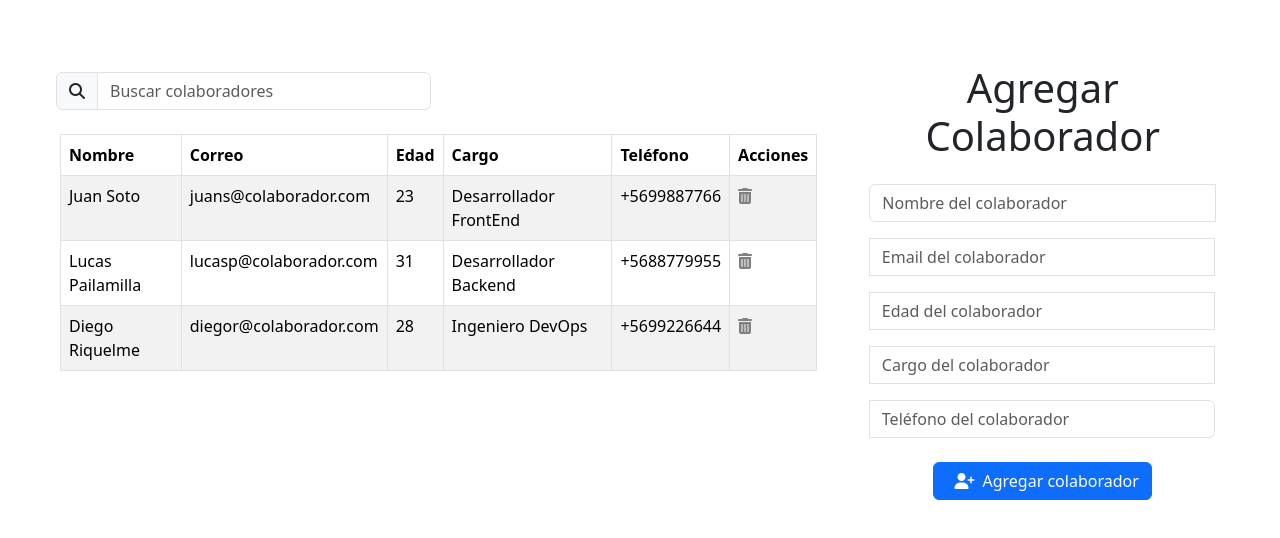
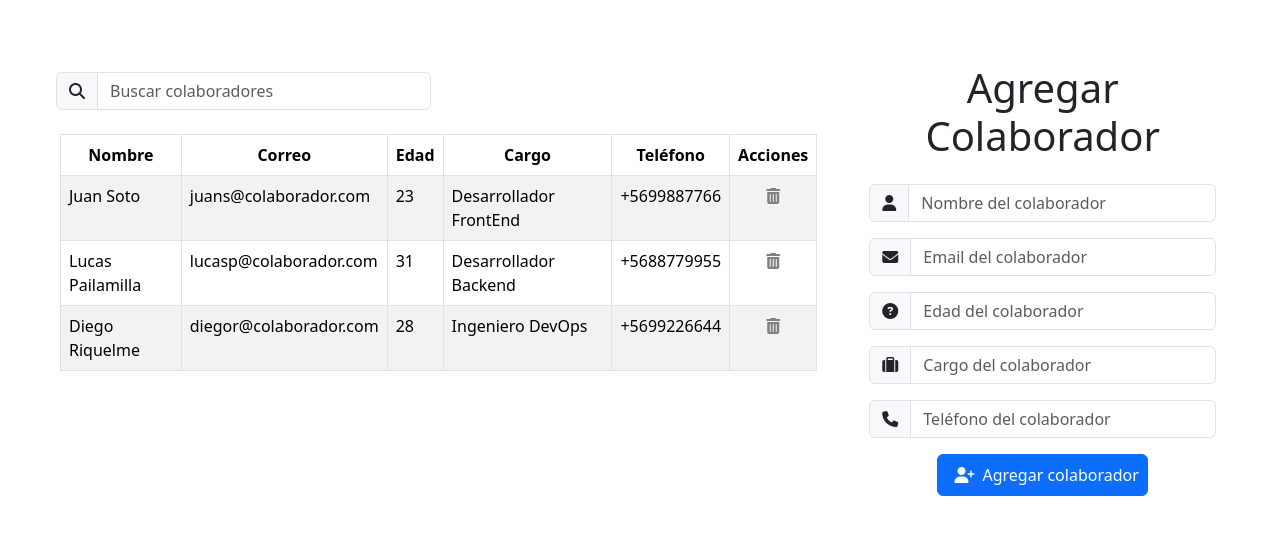
Before and after one commit to holydoritoz/renderizado-dinamico-React, a React (Vite) app: page / in a window 1280 px wide. Shown: the top 538 px of the page. Built offline with nearby package versions, Linux system fonts and the light colour scheme.

Commit message:
adding icons to Formulario

```diff
--- a/src/components/Buscador.jsx
+++ b/src/components/Buscador.jsx
@@ -21,7 +21,7 @@ function Buscador({ colaboradores, setColaboradores, filterColaboradores }) {
             type="text"
             placeholder="Buscar colaboradores"
             value={searchTerm}
-              onChange={(event) => setSearchTerm(event.target.value)} // Puedes usar setSearchTerm directamente aquí
+            onChange={(event) => setSearchTerm(event.target.value)} // Puedes usar setSearchTerm directamente aquí
         />
         </InputGroup>
     </Form>
--- a/src/components/Formulario.jsx
+++ b/src/components/Formulario.jsx
@@ -41,45 +41,64 @@ return (
         onSubmit={ handleSubmit }
         >
         <h1 className='p-2'>Agregar Colaborador</h1>
-    <InputGroup className="mb-3 d-flex flex-column align-items-center gap-3 p-2">
+        <InputGroup className="p-2">
+        <InputGroup.Text id="basic-addon1">
+        <i className="fa-solid fa-user"></i>
+        </InputGroup.Text>
         <Form.Control
         onChange={(e)=> setUserName(e.target.value)}
         placeholder="Nombre del colaborador"
         aria-label="Username"
         aria-describedby="basic-addon1"
-        className="w-100"
         type="text"
         />
+        </InputGroup>
+
+        <InputGroup className="p-2">
+        <InputGroup.Text id="basic-addon1">
+        <i className="fa-solid fa-envelope"></i>
+        </InputGroup.Text>
         <Form.Control
         onChange={(e)=> setUserMail(e.target.value)}
         placeholder="Email del colaborador"
         aria-label="Email"
         aria-describedby="basic-addon1"
-        className="w-100"
         type="email"
         />
+        </InputGroup>
+
+        <InputGroup className="p-2">
+        <InputGroup.Text id="basic-addon1">
+        <i className="fa-solid fa-circle-question"></i>        </InputGroup.Text>
         <Form.Control
         onChange={(e)=> setUserAge(e.target.value)}
         placeholder="Edad del colaborador"
         aria-label="UserAge"
         aria-describedby="basic-addon1"
-        className="w-100"
         type="text"
         />
+        </InputGroup>
+
+        <InputGroup className="p-2">
+        <InputGroup.Text id="basic-addon1">
+        <i className="fa-solid fa-suitcase"></i>        </InputGroup.Text>
         <Form.Control
         onChange={(e)=> setUserCargo(e.target.value)}
         placeholder="Cargo del colaborador"
         aria-label="UserCargo"
         aria-describedby="basic-addon1"
-        className="w-100"
         type="text"
         />
+        </InputGroup>
+
+        <InputGroup className="p-2">
+        <InputGroup.Text id="basic-addon1">
+        <i className="fa-solid fa-phone"></i>        </InputGroup.Text>
         <Form.Control
         onChange={(e)=> setUserPhone(e.target.value)}
         placeholder="Teléfono del colaborador"
         aria-label="UserPhone"
         aria-describedby="basic-addon1"
-        className="w-100"
         type="text"
         />
         </InputGroup>
@@ -88,6 +107,7 @@ return (
         variant="primary"
         type="submit"
         value="submit"
+        className='p-2 mt-2'
         ><i className="fa-solid fa-user-plus px-2"></i>
         Agregar colaborador</Button>
     </Form>
--- a/src/components/Listado.jsx
+++ b/src/components/Listado.jsx
@@ -18,7 +18,7 @@ function Listado({ colaboradores, handleDelete }) {
 <Container className='w-100'>
     <Table striped bordered hover>
         <thead>
-        <tr>
+        <tr className='text-center'>
             <th>Nombre</th>
             <th>Correo</th>
             <th>Edad</th>
@@ -35,7 +35,7 @@ function Listado({ colaboradores, handleDelete }) {
             <td>{colaborador.edad}</td>
             <td>{colaborador.cargo}</td>
             <td>{colaborador.telefono}</td>
-            <td>
+            <td className='text-center'>
                 <button
                 onClick={() => handleDelete(index)}
                 style={btnStyle}
```
Lines whose indentation alone changed are shown as unchanged.
